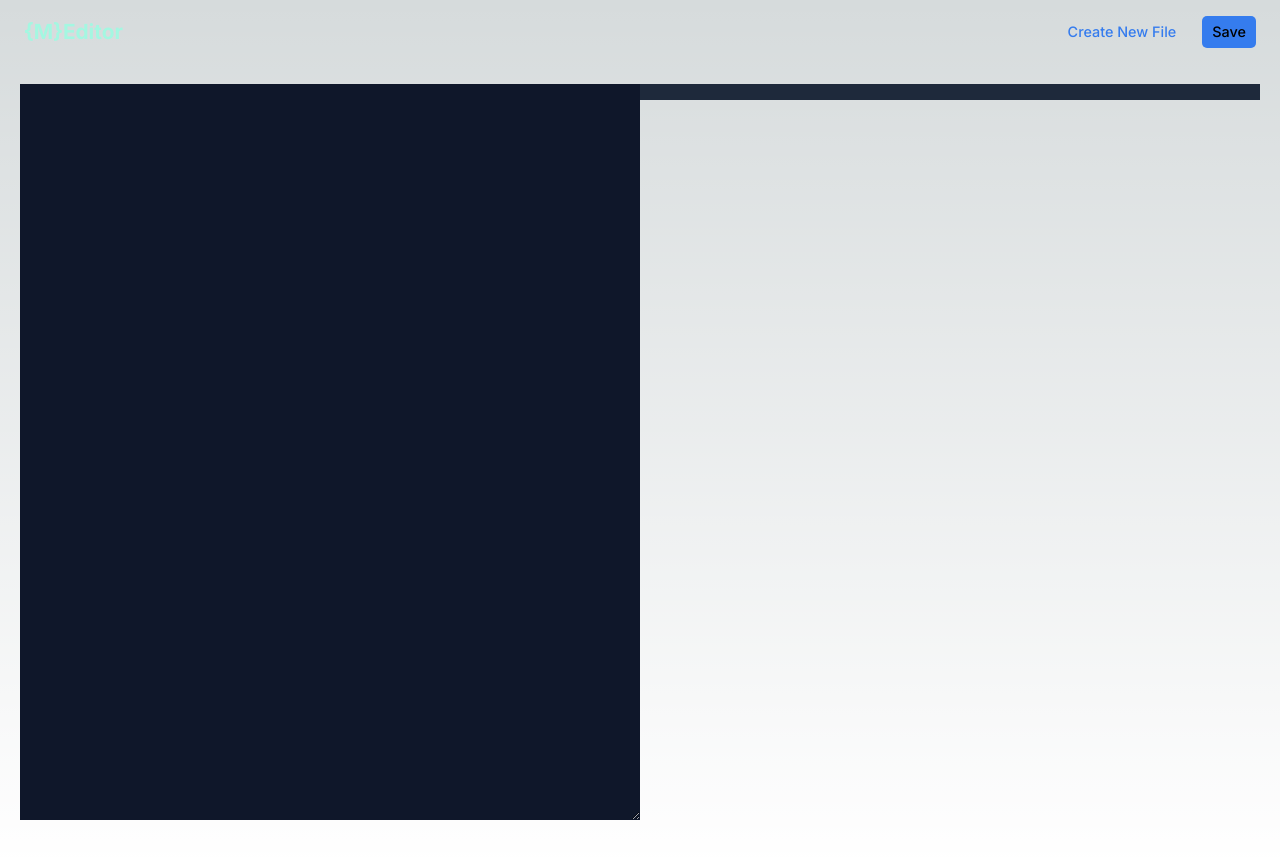
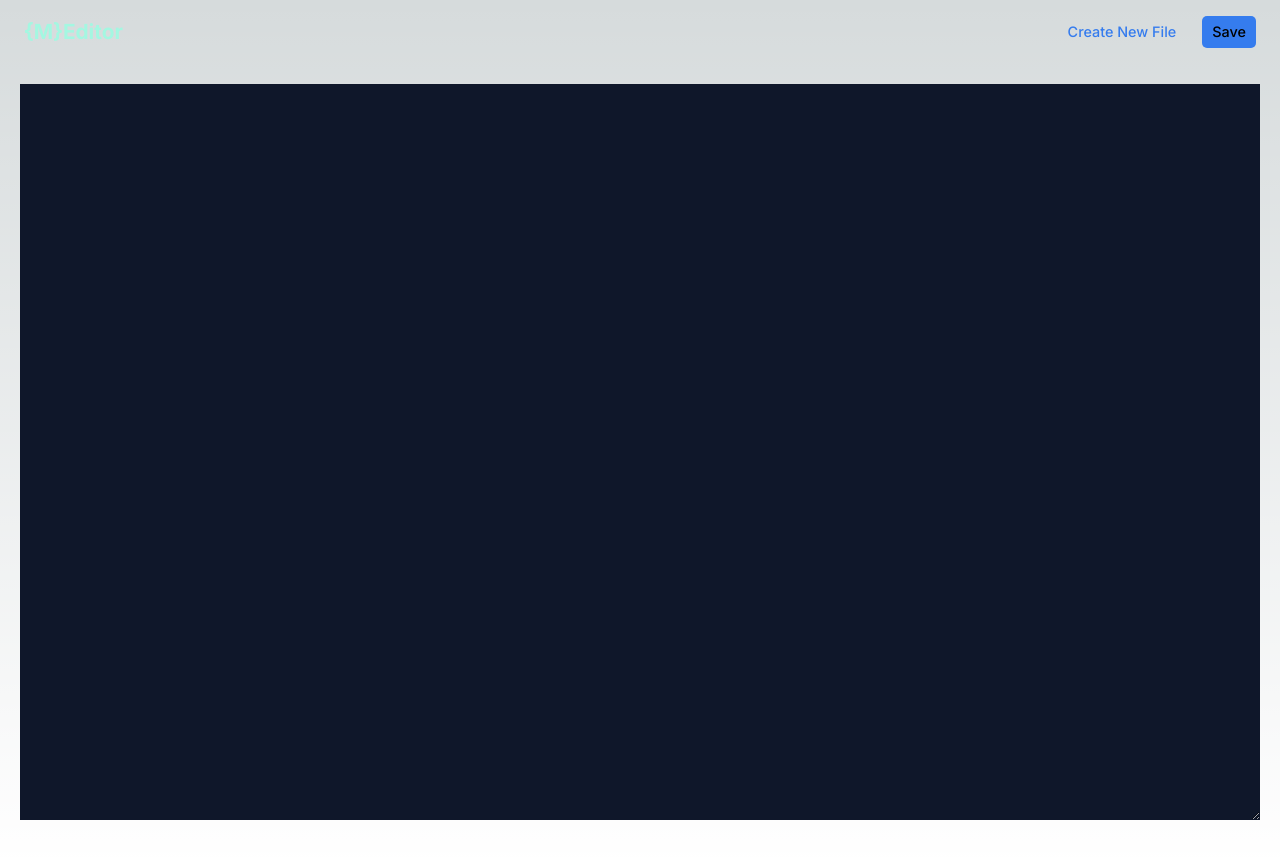
Before and after one commit to dazzlerabhi30800/online-markdown-editor-next.js-ts, a Next.js app: page / in a window 1280 px wide. Shown: the top 858 px of the page. Built offline with nearby package versions, Linux system fonts and the light colour scheme.

Commit message:
added some new code for syntax highlight

```diff
--- a/Components/Navbar.tsx
+++ b/Components/Navbar.tsx
@@ -1,4 +1,4 @@
-import React from 'react';
+import React from "react";
 
 export default function Navbar() {
   return (
@@ -9,5 +9,5 @@ export default function Navbar() {
         <button className="btn save">Save</button>
       </div>
     </nav>
-    )
+  );
 }
--- a/app/globals.css
+++ b/app/globals.css
@@ -17,6 +17,7 @@
 }
 
 body {
+  min-height: 100vh;
   color: rgb(var(--foreground-rgb));
   background: linear-gradient(to bottom,
       transparent,
@@ -79,11 +80,11 @@ nav h1 {
 }
 
 .editor h2 {
-  font-size: 1.5em;
+  font-size: 1.7em;
 }
 
 .editor h3 {
-  font-size: 1.7em;
+  font-size: 1.5em;
 }
 
 .editor h4 {
@@ -106,6 +107,8 @@ h5,
 h6 {
   font-weight: bolder;
 }
+
+
 
 
 
--- a/app/layout.tsx
+++ b/app/layout.tsx
@@ -4,8 +4,6 @@ import type { Metadata } from "next";
 import { Inter } from "next/font/google";
 
 const inter = Inter({ subsets: ["latin"] });
-
-
 
 export const metadata: Metadata = {
   title: "Online Markdown Editor in TS",
--- a/app/page.tsx
+++ b/app/page.tsx
@@ -2,7 +2,7 @@
 import { useState } from "react";
 import ReactMarkdown from "react-markdown";
 import remarkGfm from "remark-gfm";
-import { Prism as SyntaxHighlighter } from "react-syntax-highlighter";
+import { PrismLight as SyntaxHighlighter } from "react-syntax-highlighter";
 import atomDark from "react-syntax-highlighter/dist/cjs/styles/prism/atom-dark";
 
 export default function Home() {
@@ -17,10 +17,12 @@ export default function Home() {
         onChange={(e) => setValue(e.target.value)}
         className="bg-slate-900 fullheight w-full relative outline-none text-white border-0 p-2 "
       ></textarea>
-      <div className="bg-slate-800 p-2 h-full w-full text-white editor">
-        <ReactMarkdown children={value} remarkPlugins={[remarkGfm]} />
-        {/* {value} */}
-      </div>
+      {value.length > 0 &&
+        <div className="bg-slate-800 p-2 h-full w-full text-white editor">
+          <ReactMarkdown children={value} remarkPlugins={[remarkGfm]}
+          />
+        </div>
+      }
     </div >
   );
 }
```
Lines whose indentation alone changed are shown as unchanged.
